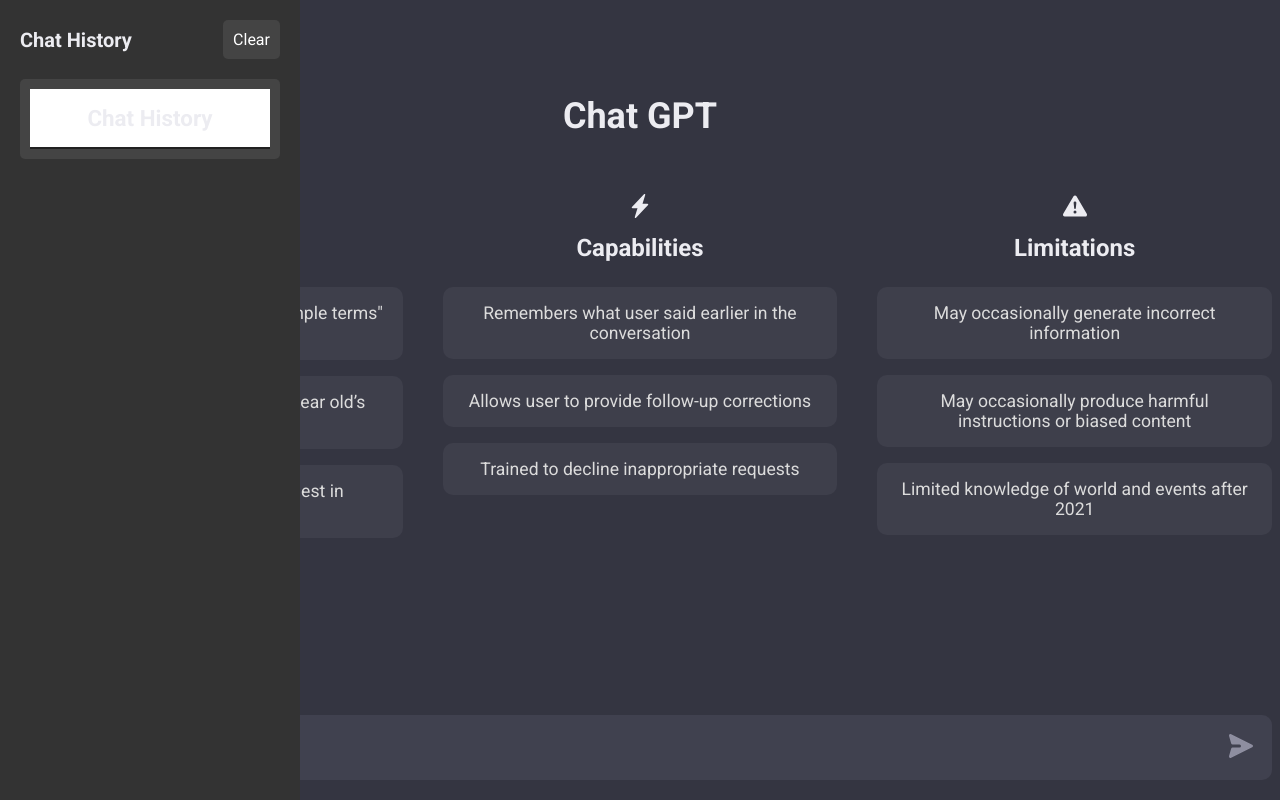
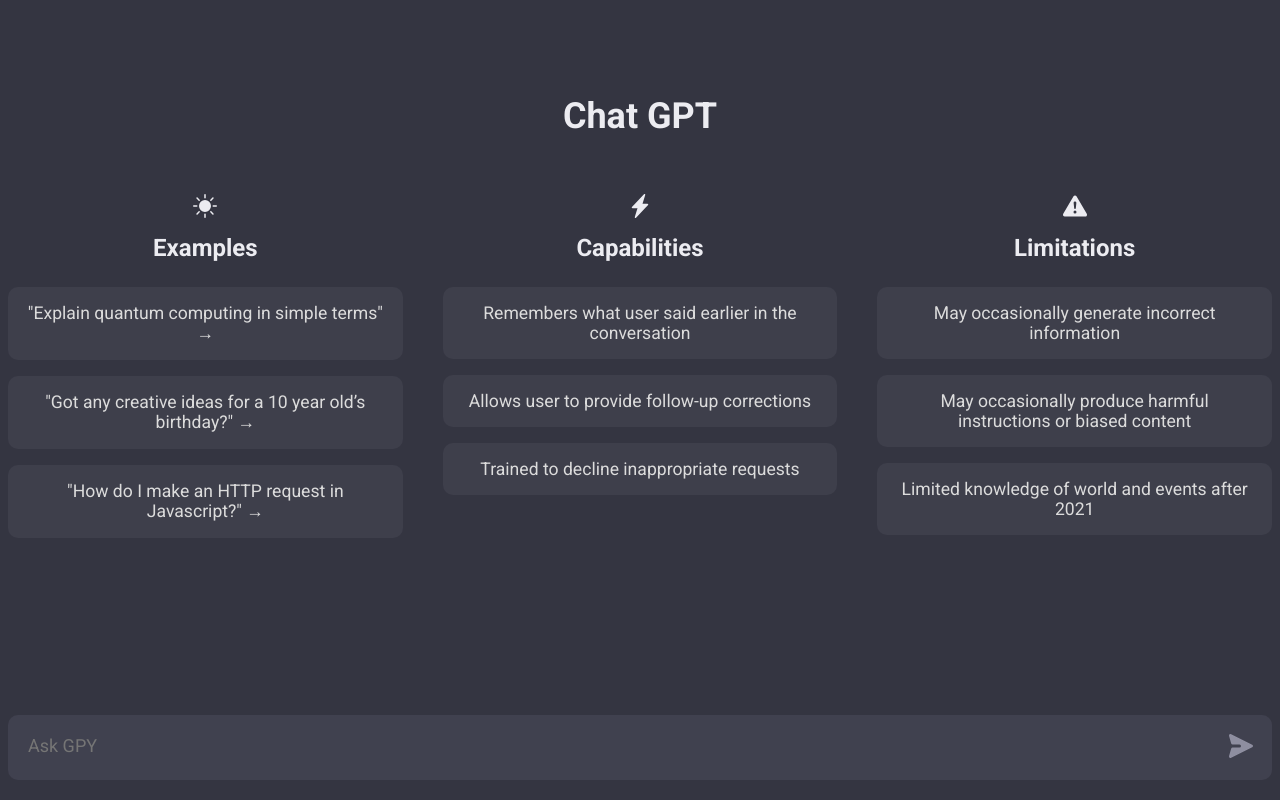
Before and after one commit to blossombubbles12/GPT3, a website built with Vite: page client/index.html in a window 1280 px wide. Built offline with nearby package versions, Linux system fonts and the light colour scheme; files whose address does not match are found by name.

Commit message:
Update index.html

```diff
--- a/client/index.html
+++ b/client/index.html
@@ -68,22 +68,7 @@
 
   </div>
 
-  <div class="sidebar">
-    <div class="header">
-      <h2>Chat History</h2>
-      <button id="clear-history-btn">Clear</button>
-    </div>
-    <ul class="collapsible" id="chat-history">
-      <li>
-        <h2 class="collapsible-header">Chat History</h2>
-        <div class="collapsible-body" id="chat-log">
-          <ul id="chat-history">
-            <!-- Your chat history will be placed here -->
-          </ul>
-        </div>
-      </li>
-    </ul>
-  </div>
+
 
 </body>
 
```
